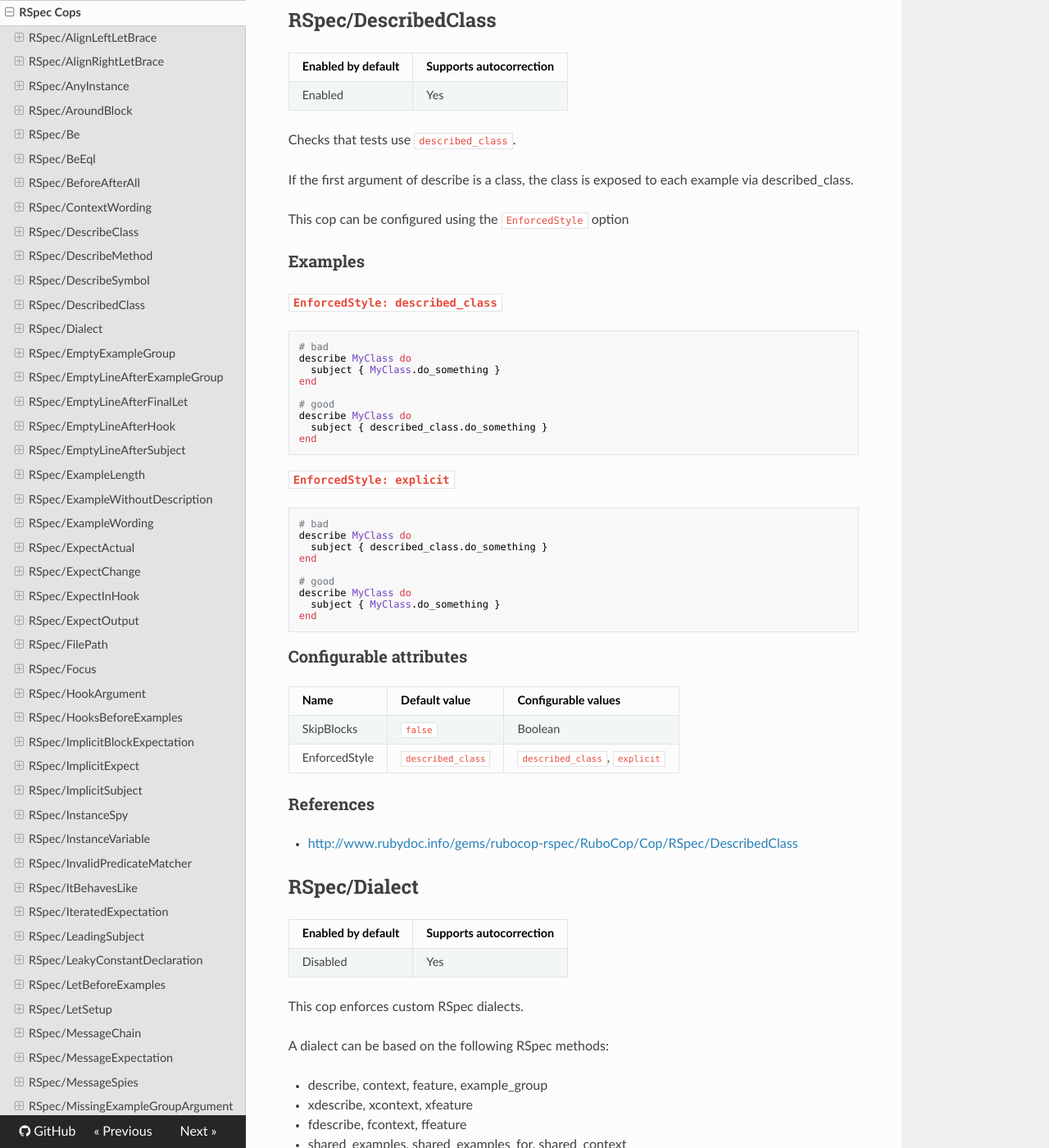
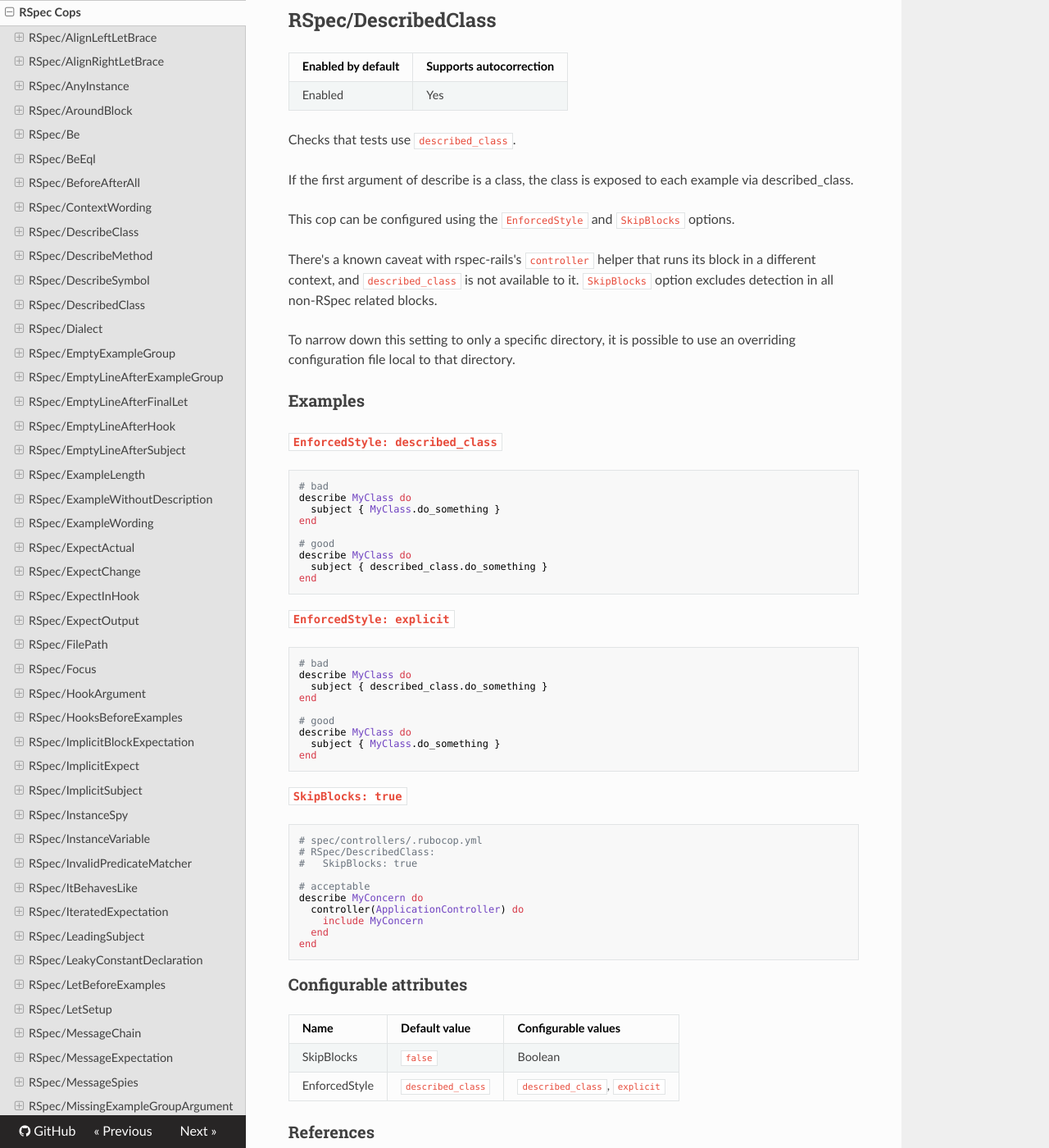
Before and after one commit to rubocop/rubocop-rspec, an MkDocs documentation site: the page built from manual/cops_rspec.md, in a window 1280 px wide and 1400 px high, scrolled down 7076 px. Shown: the whole window at 82% size. Built offline with MkDocs 1.6.1, drawn with Linux system fonts in a browser that asks for light colours; nearby versions of some CDN libraries; old or Windows-style settings are respelled for this version of MkDocs.

Commit message:
Add missing `SkipBlocks` option documentation
Fixes #795

````diff
--- a/manual/cops_rspec.md
+++ b/manual/cops_rspec.md
@@ -369,7 +369,17 @@ Checks that tests use `described_class`.
 If the first argument of describe is a class, the class is exposed to
 each example via described_class.
 
-This cop can be configured using the `EnforcedStyle` option
+This cop can be configured using the `EnforcedStyle` and `SkipBlocks`
+options.
+
+There's a known caveat with rspec-rails's `controller` helper that
+runs its block in a different context, and `described_class` is not
+available to it. `SkipBlocks` option excludes detection in all
+non-RSpec related blocks.
+
+To narrow down this setting to only a specific directory, it is
+possible to use an overriding configuration file local to that
+directory.
 
 ### Examples
 
@@ -397,6 +407,20 @@ end
 # good
 describe MyClass do
   subject { MyClass.do_something }
+end
+```
+#### `SkipBlocks: true`
+
+```ruby
+# spec/controllers/.rubocop.yml
+# RSpec/DescribedClass:
+#   SkipBlocks: true
+
+# acceptable
+describe MyConcern do
+  controller(ApplicationController) do
+    include MyConcern
+  end
 end
 ```
 
````
Also changed, not shown: 1 other file.
